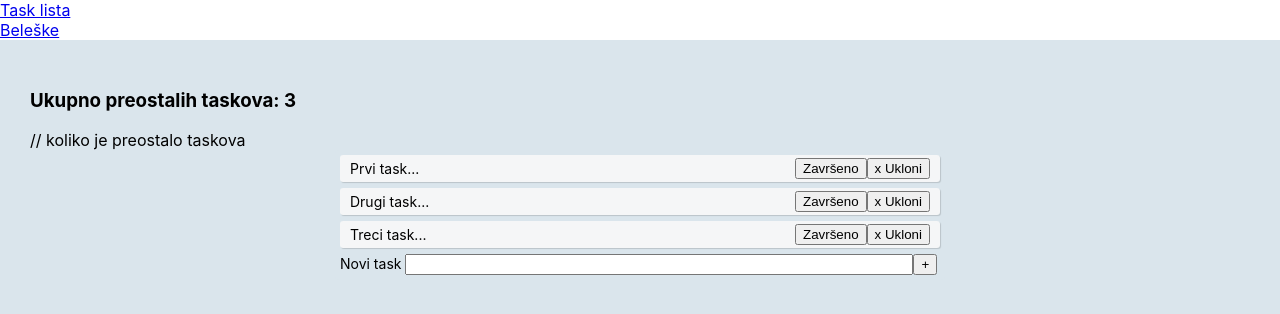
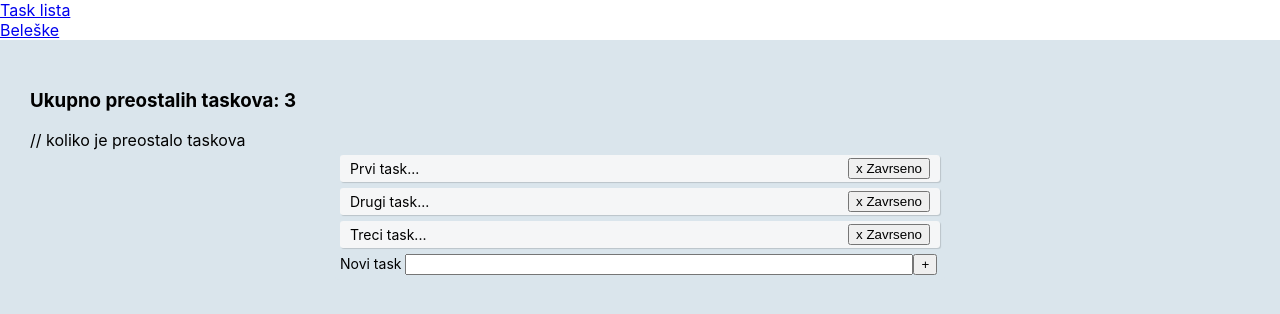
Before and after one commit to AnjaP98/tasklista, a React (Create React App) app: page / in a window 1280 px wide. Shown: the top 314 px of the page. Built offline with nearby package versions, Linux system fonts and the light colour scheme.

Commit message:
izmenjeno dugme za kompletiranje taska

```diff
--- a/src/components/Todo.js
+++ b/src/components/Todo.js
@@ -9,8 +9,8 @@
       {todo.text}
  <br></br>
       <div>
-        <button  onClick={() => completeTodo(index)}>Završeno</button>
-        <button onClick={() => removeTodo(index)}>x Ukloni</button>
+
+        <button onClick={() => removeTodo(index)}>x Zavrseno</button>
       </div>
     </div>
   );
```
